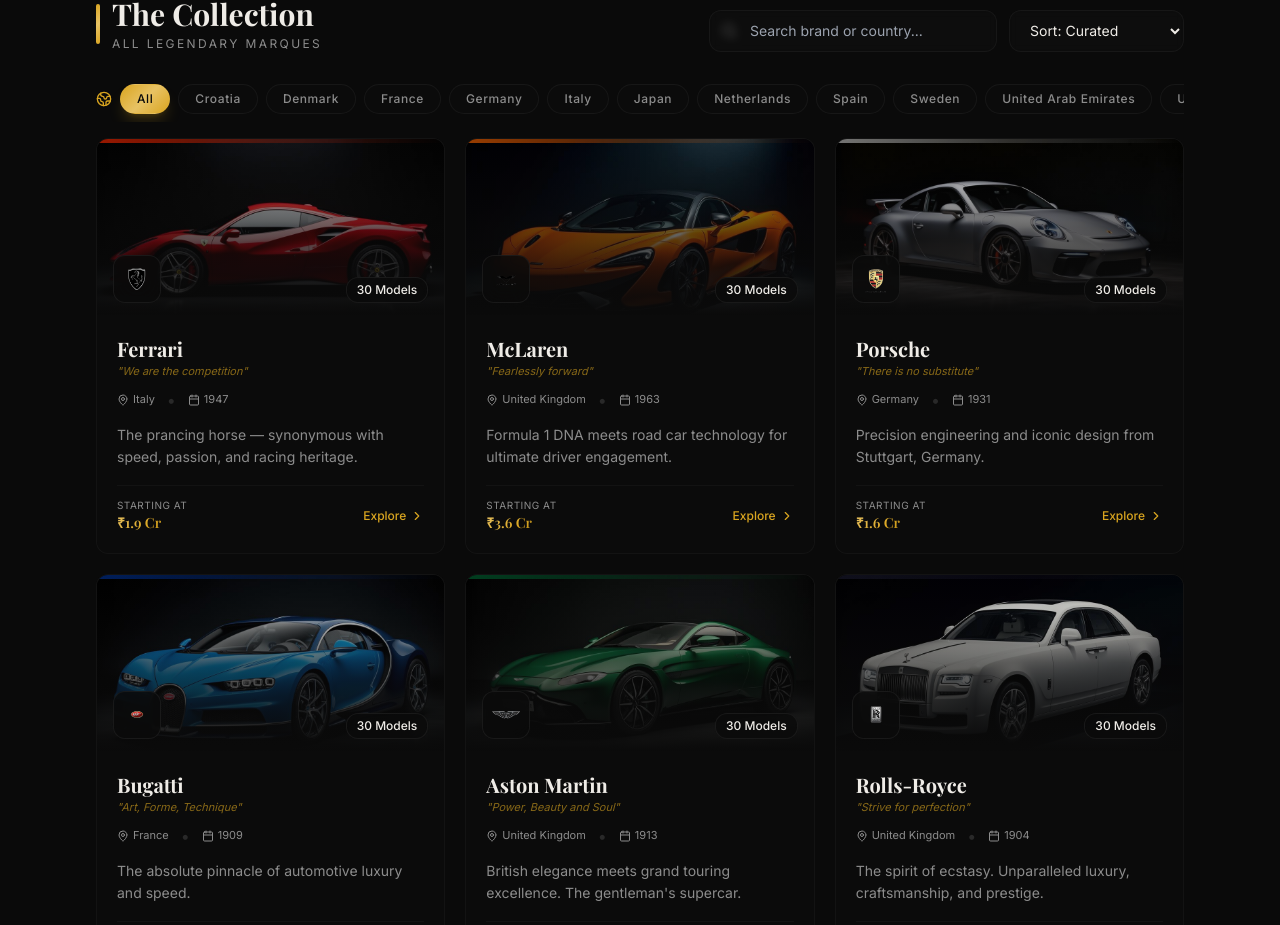
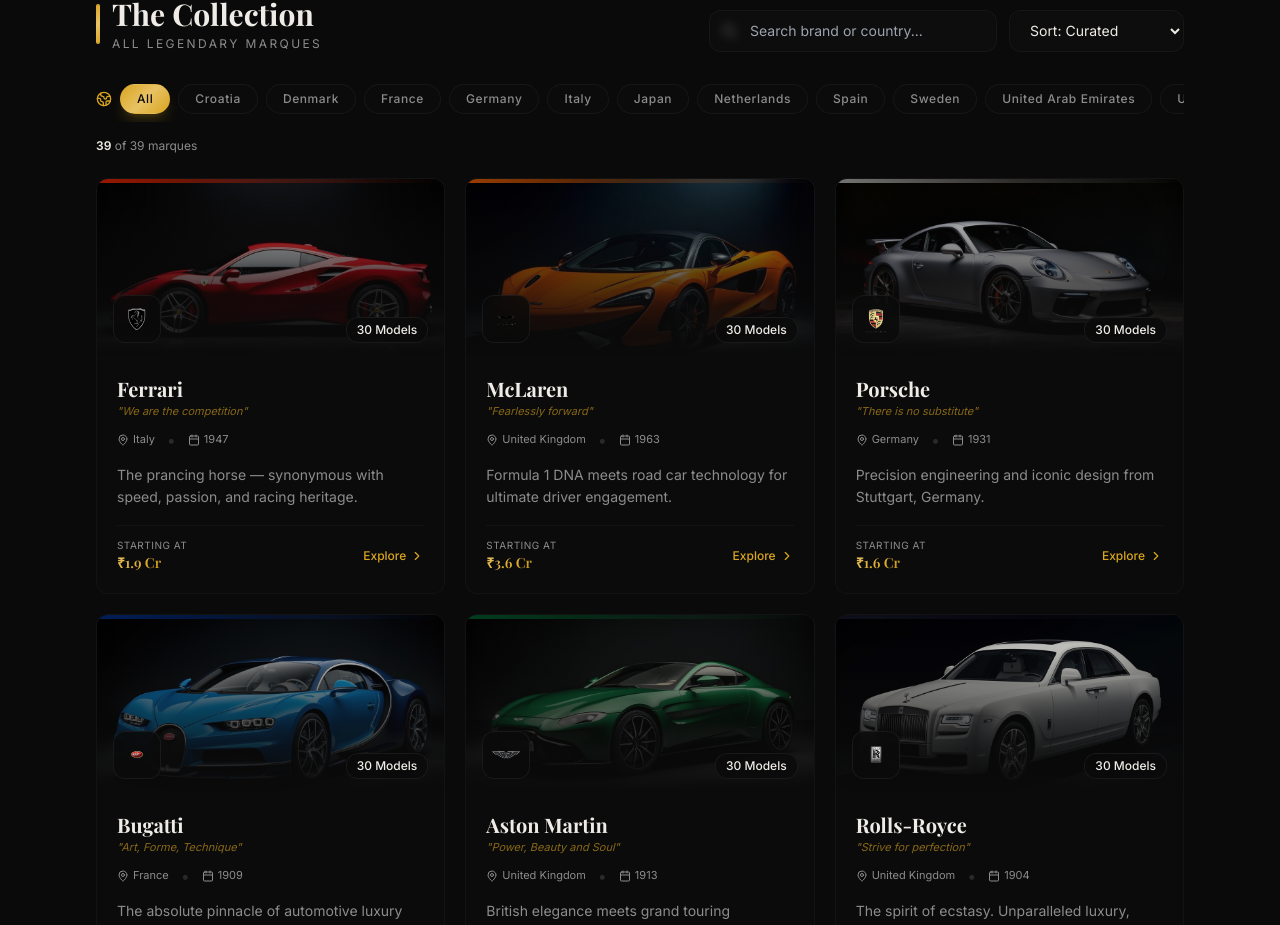
Before and after one commit to Chinmay1190/apex-auto-gallery-supercars, a React (Vite) app: page /brands in a window 1280 px wide. Shown: the part 1496-2421 px from the top of the page. Built offline with nearby package versions, Linux system fonts and the light colour scheme; the HTML template or start-up script is replaced by a standard one; a web font is replaced by a local one.

Commit message:
Changes
Co-authored-by: Chinmay1145 <209013718+Chinmay1145@users.noreply.github.com>

```diff
--- a/src/pages/Brands.tsx
+++ b/src/pages/Brands.tsx
@@ -284,6 +284,16 @@ const Brands = () => {
             })}
           </div>
 
+          {/* Results count */}
+          <div className="flex items-center justify-between mb-6 text-xs text-muted-foreground">
+            <span><span className="text-foreground font-semibold">{filteredRest.length}</span> of {brandData.length - 1} marques</span>
+            {(query || country !== 'All') && (
+              <button onClick={() => { setQuery(''); setCountry('All'); }} className="text-primary hover:underline">Clear filters</button>
+            )}
+          </div>
+
+
+
           {filteredRest.length === 0 ? (
             <div className="text-center py-20 text-muted-foreground">
               No brands match your filters.
```
